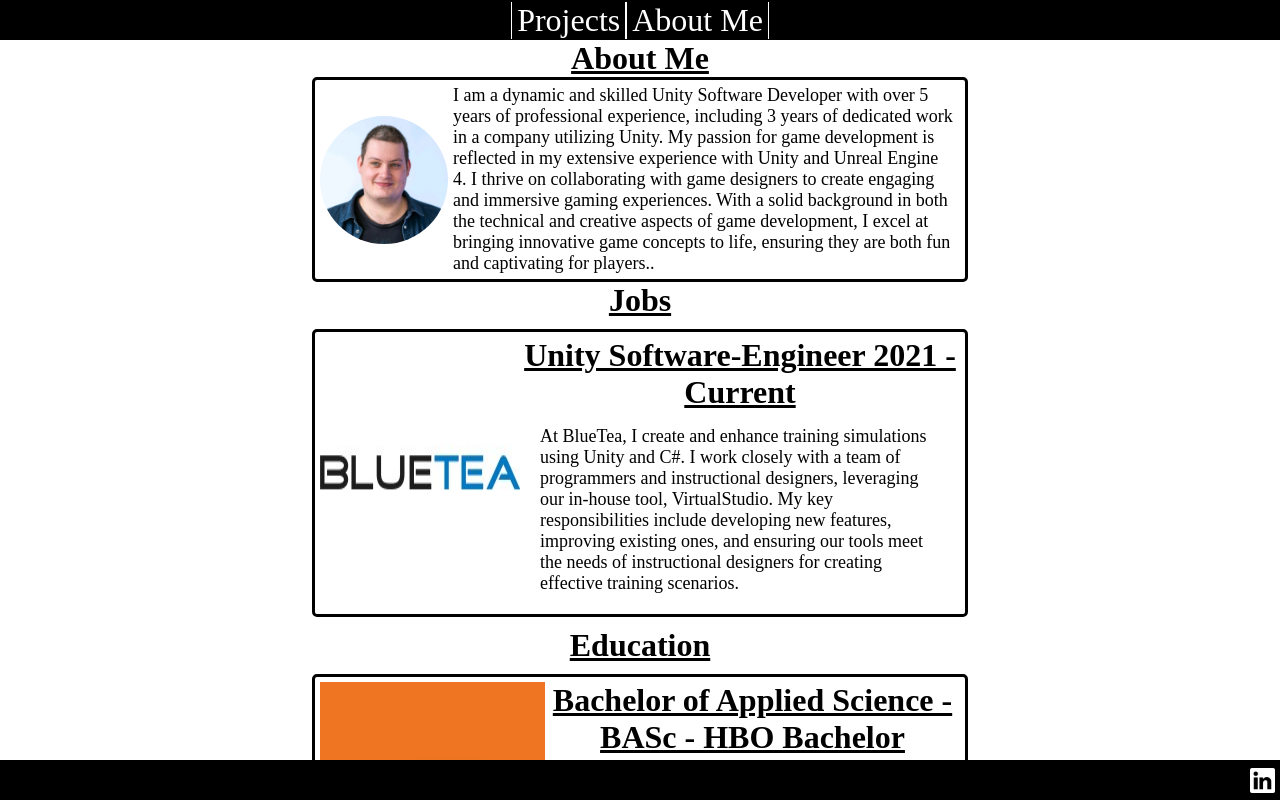
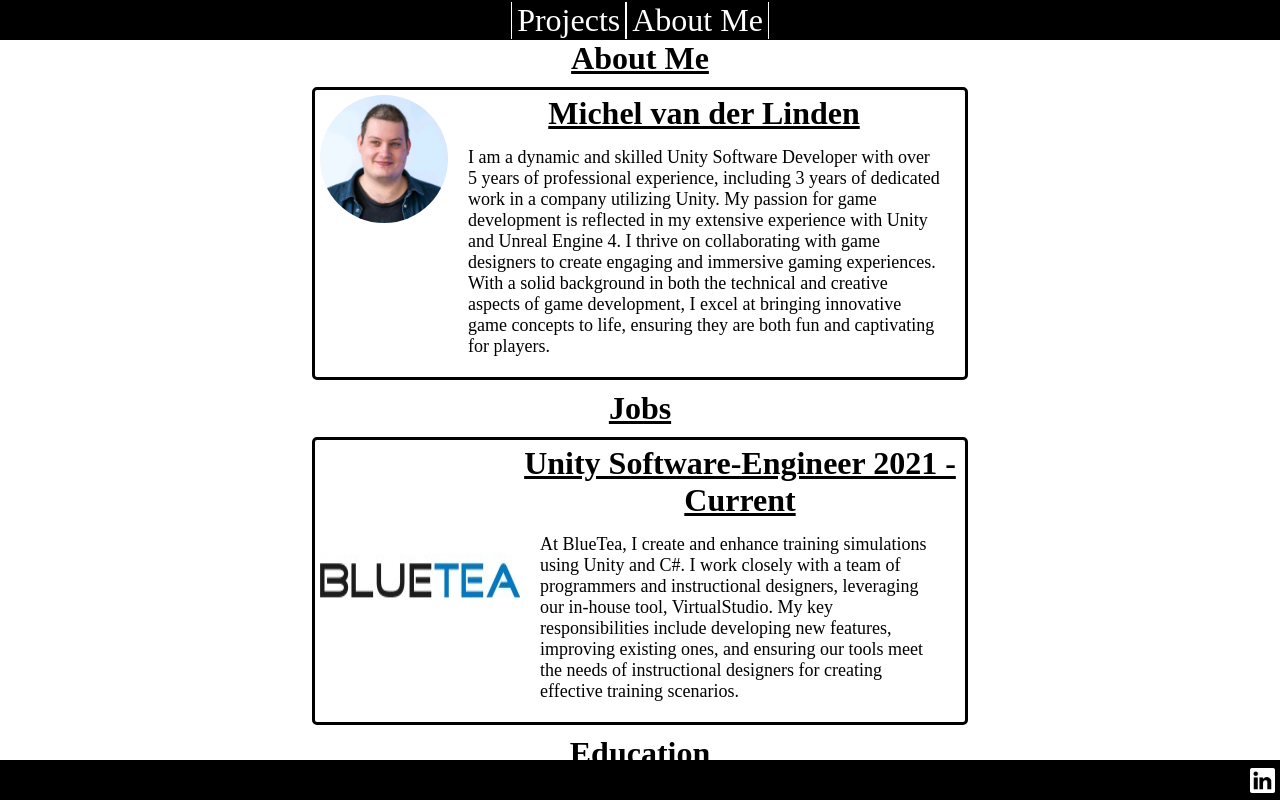
Before and after one commit to AbsoluteTundra/Game-Dev-Portfolio-React, a React (Create React App) app: page / in a window 1280 px wide. Both pictures are taken after a click on the link "About Me". Shown: the top 800 px of the page. Built offline with nearby package versions, Linux system fonts and the light colour scheme.

Commit message:
changed the about me section to a experience block to match the rest of the page

```diff
--- a/src/Pages/AboutMePage.js
+++ b/src/Pages/AboutMePage.js
@@ -12,10 +12,12 @@ class AboutMePage extends Component {
       <div>
         <NavigationBarElement pageSwitcher={this.props.pageSwitcher} />
         <h1>About Me</h1>
-        <div className="AboutMeContainer">
-          <img className="ProfilePicture" src="me.jpg"/>
+
+        <div className='ExperienceBlock'>
+          <img className ="ProfilePicture" src="me.jpg"></img>
           <div>
-            <p>I am a dynamic and skilled Unity Software Developer with over 5 years of professional experience, including 3 years of dedicated work in a company utilizing Unity. My passion for game development is reflected in my extensive experience with Unity and Unreal Engine 4. I thrive on collaborating with game designers to create engaging and immersive gaming experiences. With a solid background in both the technical and creative aspects of game development, I excel at bringing innovative game concepts to life, ensuring they are both fun and captivating for players..</p>
+            <h1>Michel van der Linden</h1>
+            <p>I am a dynamic and skilled Unity Software Developer with over 5 years of professional experience, including 3 years of dedicated work in a company utilizing Unity. My passion for game development is reflected in my extensive experience with Unity and Unreal Engine 4. I thrive on collaborating with game designers to create engaging and immersive gaming experiences. With a solid background in both the technical and creative aspects of game development, I excel at bringing innovative game concepts to life, ensuring they are both fun and captivating for players.</p>
           </div>
         </div>
 
--- a/src/Styles/AboutMePageStyle.css
+++ b/src/Styles/AboutMePageStyle.css
@@ -1,16 +1,3 @@
-.AboutMeContainer
-{
-    display: flex;
-    width: 50%;
-    margin:auto;
-    flex-direction: row;
-    border-color: var(--primary);
-    padding: 5px;
-    border-style: solid;
-    border-radius: 5px;
-    align-items: center;
-}
-
 .ProfilePicture
 {
     border-radius: 120px;
```
